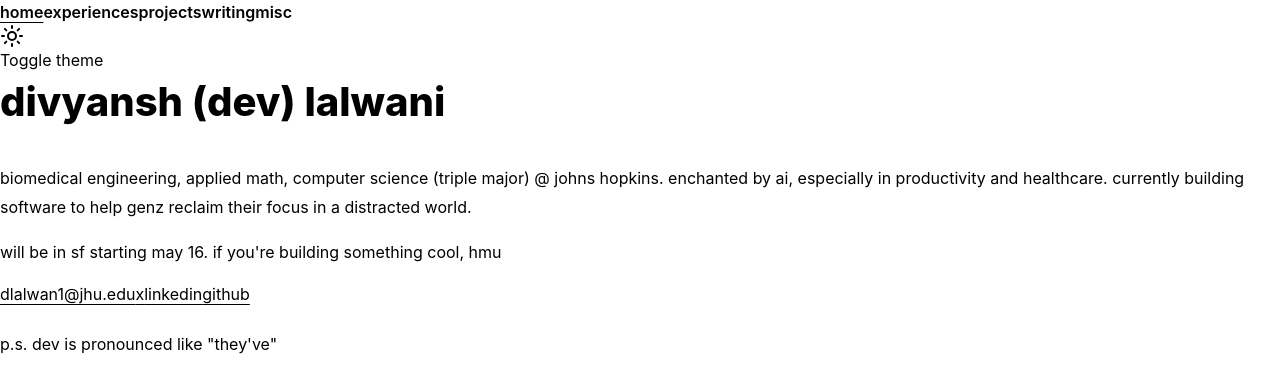
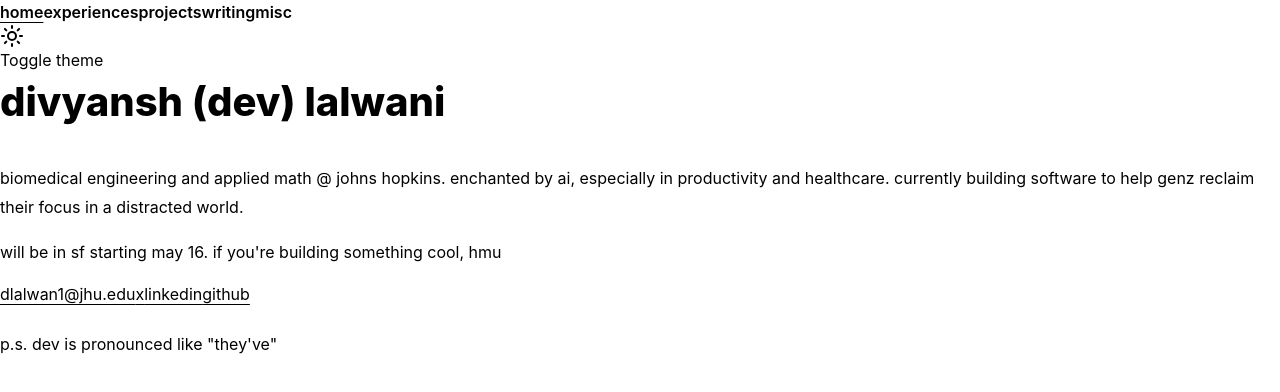
Before and after one commit to DevelopedByDev/portfolio_website, a Next.js app: page / in a window 1280 px wide. Shown: the top 392 px of the page. Built offline with nearby package versions, Linux system fonts and the light colour scheme.

Commit message:
updatad majors on home and writing

```diff
--- a/app/page.tsx
+++ b/app/page.tsx
@@ -3,7 +3,7 @@ export default function Home() {
     <section id="home">
       <h1>divyansh (dev) lalwani</h1>
       <p className="text-lg">
-        biomedical engineering, applied math, computer science (triple major) @ johns hopkins. enchanted by ai, especially in productivity and healthcare. currently building software to help genz reclaim their focus in a distracted world.
+        biomedical engineering and applied math @ johns hopkins. enchanted by ai, especially in productivity and healthcare. currently building software to help genz reclaim their focus in a distracted world.
       </p>
 
       <p className="text-lg">
--- a/app/writing/page.tsx
+++ b/app/writing/page.tsx
@@ -7,7 +7,7 @@ export default async function Writing() {
     <section id="writing">
       <h2>writing</h2>
       <p>
-        i'm divyansh lalwani, but you can call me dev. i study biomedical engineering and computer science at the johns hopkins university. i'm on a journey to make the best developer i can be. currently learning web development and diving deep into deep learning. my aim is to inspire people who inspire me. here's my writing. do indulge. take away something. act on it. tell me about it. make both our days.
+        i'm divyansh lalwani, but you can call me dev. i study biomedical engineering and applied math at the johns hopkins university. i'm on a journey to make the best developer i can be. currently learning web development and diving deep into deep learning. my aim is to inspire people who inspire me. here's my writing. do indulge. take away something. act on it. tell me about it. make both our days.
       </p>
       <p>for shorter writing, check out my <a href="https://x.com/dsllwn" target="_blank" rel="noopener noreferrer">x</a></p>
 
```
